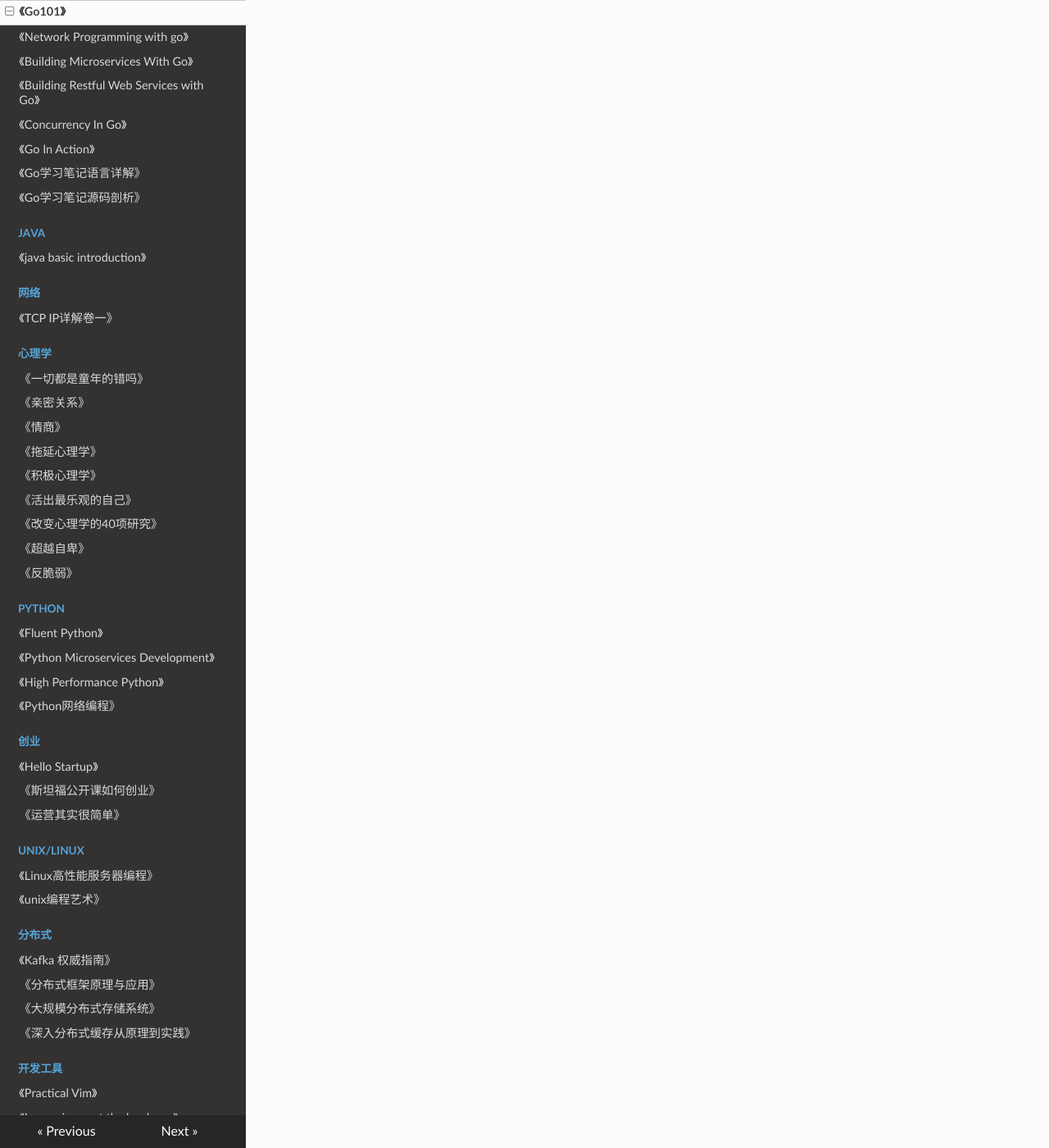
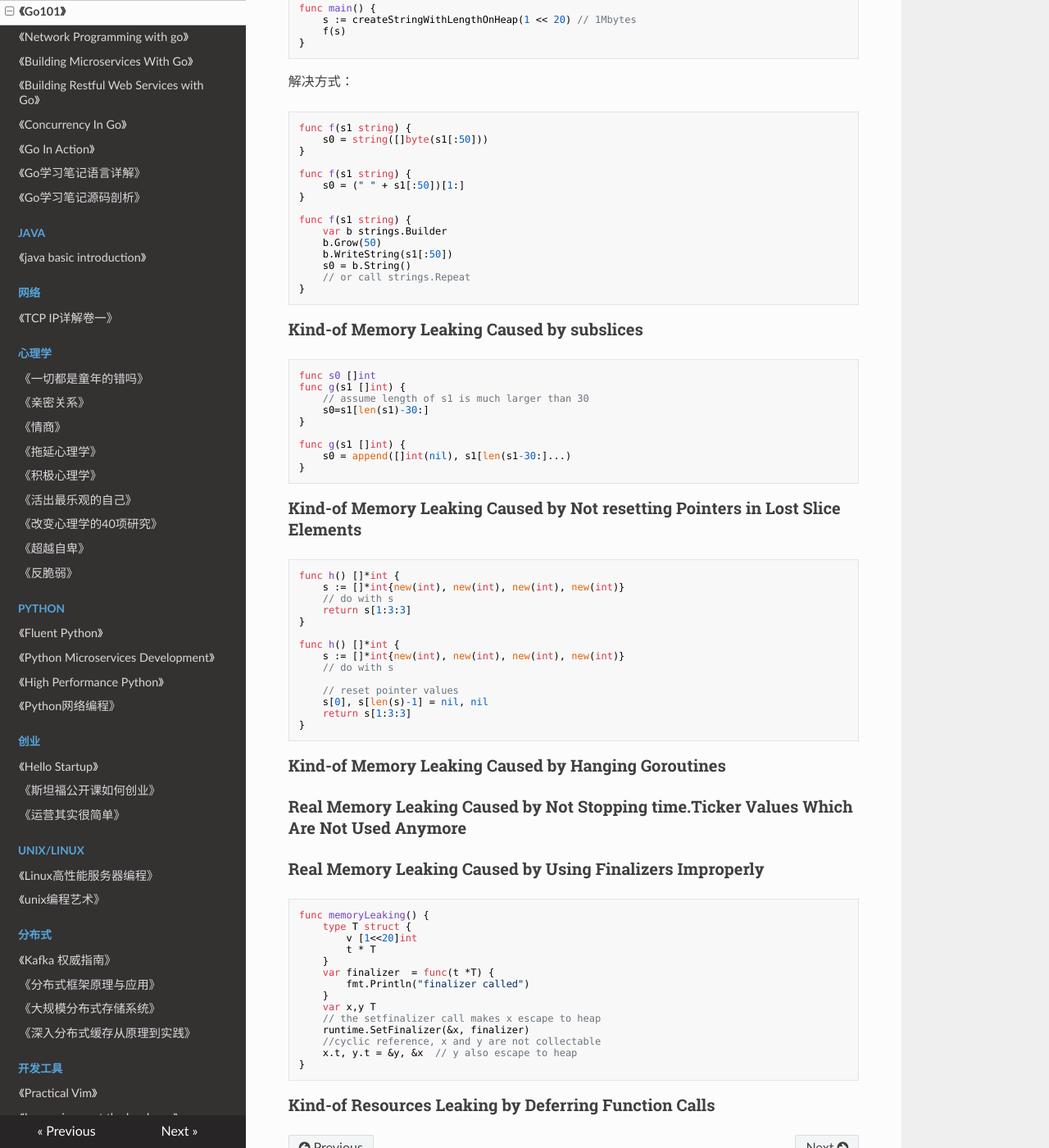
Before and after one commit to PegasusWang/booknotes, an MkDocs documentation site: the page built from docs/golang/go101/book.md, in a window 1280 px wide and 1400 px high, scrolled down 32834 px. Shown: the whole window at 82% size. Built offline with MkDocs 1.6.1, drawn with Linux system fonts in a browser that asks for light colours; nearby versions of some CDN libraries; old or Windows-style settings are respelled for this version of MkDocs; some of the changed text lies outside the part shown.

Commit message:
go memory leak scenarios

````diff
--- a/docs/golang/go101/book.md
+++ b/docs/golang/go101/book.md
@@ -1976,3 +1976,104 @@
 ### The Alignment Requirement for 64-bit Word Atomic Operations
 
 64-bit int64 or uint64. On very old cpu architecture, 64-bit atomic functions are not supported.
+
+
+# Go Memory Leaking Scenarios
+
+### Kind-of Memory Leaking Caused by Substrings
+
+Go substring expression result string and base string share same underlying memory block.
+
+```go
+package main
+
+var s0 string //package level variable
+
+func f(s1 string) {
+	s0 = s1[:50]
+	//s0 share same memory block with s1
+}
+
+func main() {
+	s := createStringWithLengthOnHeap(1 << 20) // 1Mbytes
+	f(s)
+}
+```
+
+解决方式：
+
+```go
+func f(s1 string) {
+	s0 = string([]byte(s1[:50]))
+}
+
+func f(s1 string) {
+	s0 = (" " + s1[:50])[1:]
+}
+
+func f(s1 string) {
+	var b strings.Builder
+	b.Grow(50)
+	b.WriteString(s1[:50])
+	s0 = b.String()
+	// or call strings.Repeat
+}
+```
+
+### Kind-of Memory Leaking Caused by subslices
+
+```go
+func s0 []int
+func g(s1 []int) {
+	// assume length of s1 is much larger than 30
+	s0=s1[len(s1)-30:]
+}
+
+func g(s1 []int) {
+	s0 = append([]int(nil), s1[len(s1-30:]...)
+}
+```
+
+### Kind-of Memory Leaking Caused by Not resetting Pointers in Lost Slice Elements
+
+```go
+func h() []*int {
+	s := []*int{new(int), new(int), new(int), new(int)}
+	// do with s
+	return s[1:3:3]
+}
+
+func h() []*int {
+	s := []*int{new(int), new(int), new(int), new(int)}
+	// do with s
+
+	// reset pointer values
+	s[0], s[len(s)-1] = nil, nil
+	return s[1:3:3]
+}
+```
+
+### Kind-of Memory Leaking Caused by Hanging Goroutines
+
+### Real Memory Leaking Caused by Not Stopping time.Ticker Values Which Are Not Used Anymore
+
+### Real Memory Leaking Caused by Using Finalizers Improperly
+
+```go
+func memoryLeaking() {
+	type T struct {
+		v [1<<20]int
+		t * T
+	}
+	var finalizer  = func(t *T) {
+		fmt.Println("finalizer called")
+	}
+	var x,y T
+	// the setfinalizer call makes x escape to heap
+	runtime.SetFinalizer(&x, finalizer)
+	//cyclic reference, x and y are not collectable
+	x.t, y.t = &y, &x  // y also escape to heap
+}
+```
+
+### Kind-of Resources Leaking by Deferring Function Calls
````
